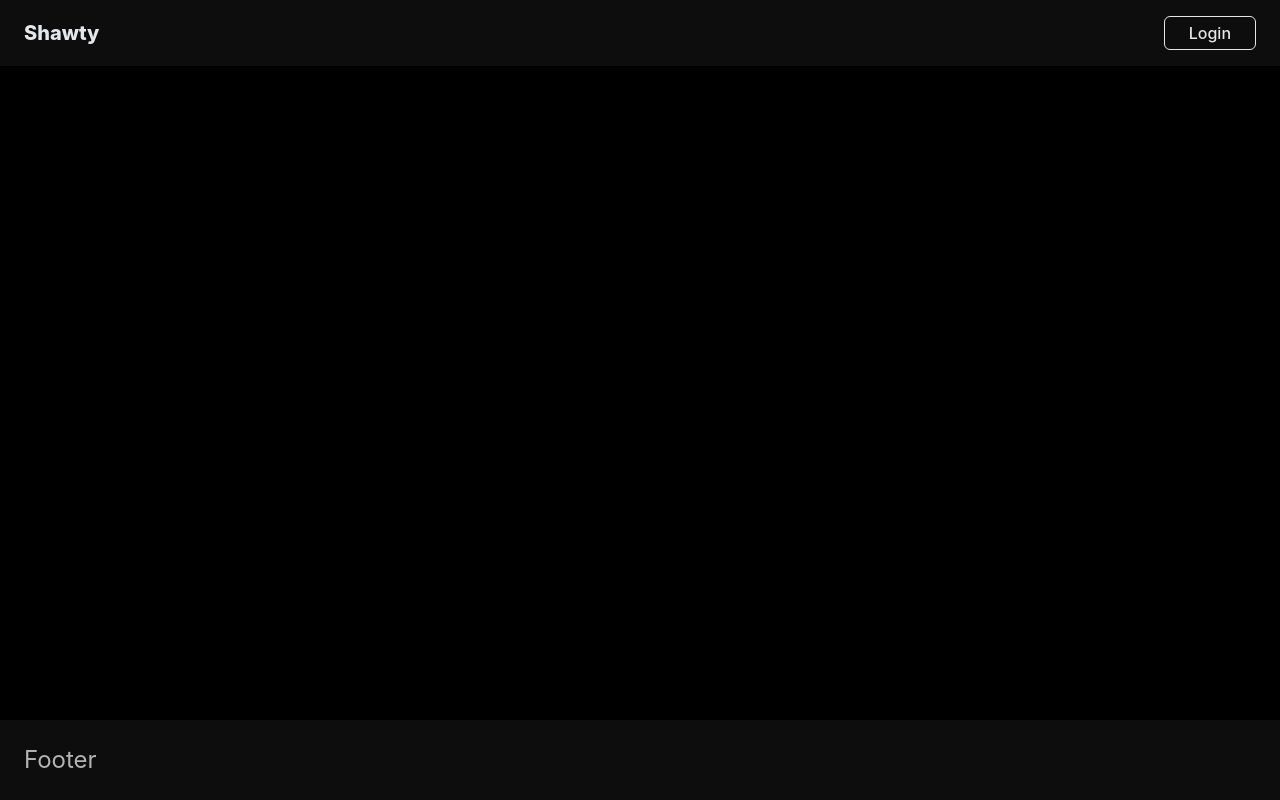
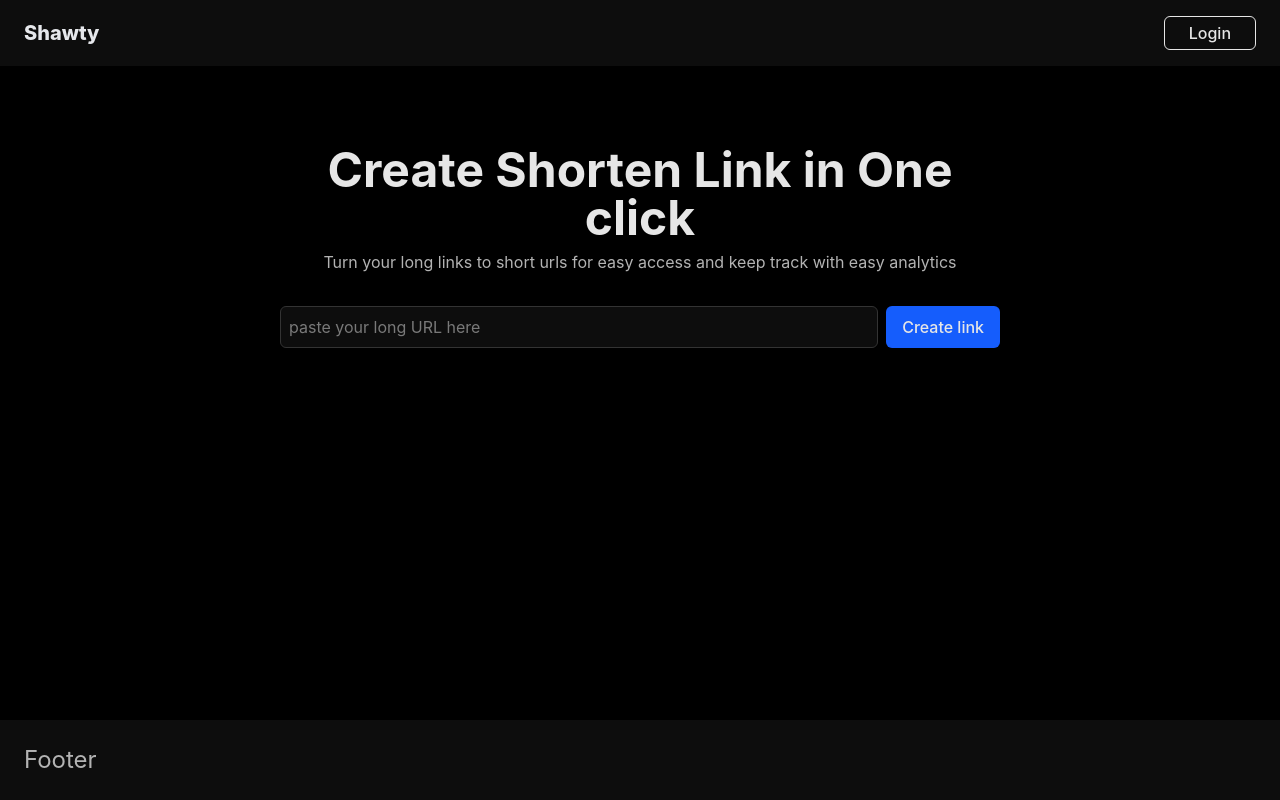
Before and after one commit to ShubhamQx/url-shortener, a React (Vite) app in the folder client/: page / in a window 1280 px wide. Built offline with nearby package versions, Linux system fonts and the light colour scheme; no server answers.

Commit message:
feat: add link API functions and ShortenForm to create shorten link

```diff
--- /dev/null
+++ b/client/src/api/links.ts
@@ -0,0 +1,21 @@
+import type { ApiResponse } from "@/types/api";
+import api from "./axios";
+import type { Link } from "@/types/link";
+
+const createLink = async (fullLink: string) => {
+  return await api.post<ApiResponse<Link>>("/links", { fullLink });
+};
+
+const getLinks = async () => {
+  return await api.get<ApiResponse<Link[]>>("/links");
+};
+
+const getLink = async () => {
+  return await api.get<ApiResponse<Link>>("/links/:code");
+};
+
+const deleteLink = async () => {
+  return await api.delete<ApiResponse<null>>("/links/:code");
+};
+
+export { createLink, getLinks, getLink, deleteLink };
--- /dev/null
+++ b/client/src/components/ShortenForm.tsx
@@ -0,0 +1,88 @@
+import { useState } from "react";
+import type { SubmitEvent } from "react";
+import { useNavigate, useOutletContext } from "react-router";
+import type { User } from "@/types/user";
+import { createLink } from "@/api/links";
+import axios from "axios";
+import type { ApiError } from "@/types/api";
+import type { Link } from "@/types/link";
+
+const ShortenForm = () => {
+  const user = useOutletContext<User | null>();
+  const navigate = useNavigate();
+
+  const [linkInput, setLinkInput] = useState<string>("");
+  const [isInputInvalid, setIsInputInvalid] = useState<boolean>(false);
+  const [isSubmitting, setIsSubmitting] = useState<boolean>(false);
+  const [createdLink, setCreatedLink] = useState<Link | null>(null);
+  const [error, setError] = useState<string | null>(null);
+  {
+    createdLink && console.log(createdLink);
+  }
+  {
+    error && console.log(error);
+  }
+
+  const handleSubmit = async (e: SubmitEvent<HTMLFormElement>) => {
+    e.preventDefault();
+
+    if (linkInput.trim() === "") {
+      setIsInputInvalid(true);
+      return;
+    }
+    setIsInputInvalid(false);
+
+    if (!user) {
+      navigate("/login");
+      return;
+    }
+
+    setError(null);
+    setCreatedLink(null);
+    setIsSubmitting(true);
+
+    try {
+      const res = await createLink(linkInput.trim());
+
+      setCreatedLink(res.data.data);
+      setLinkInput("");
+    } catch (err) {
+      if (axios.isAxiosError<ApiError>(err)) {
+        setError(err.response?.data.message ?? "Something went wrong...");
+      } else {
+        setError("Something went wrong...");
+      }
+    } finally {
+      setIsSubmitting(false);
+    }
+  };
+
+  return (
+    <div className="w-full">
+      <form className="w-full flex gap-2" onSubmit={handleSubmit}>
+        <input
+          type="text"
+          name="longURL"
+          placeholder="paste your long URL here"
+          value={linkInput}
+          onChange={(e) => setLinkInput(e.target.value)}
+          onFocus={() => setIsInputInvalid(false)}
+          autoComplete="off"
+          className={`flex-1 p-2 bg-foreground text-text-primary rounded-md border outline-none focus:bg-foreground/75 ${isInputInvalid ? "border-error" : "border-border"}`}
+        />
+        <button
+          type="submit"
+          disabled={isSubmitting}
+          className="bg-blue-600 hover:bg-blue-700 transition-colors py-2 px-4 font-medium text-text-primary rounded-md cursor-pointer disabled:opacity-60 active:bg-blue-800"
+        >
+          Create link
+        </button>
+      </form>
+      {isInputInvalid && (
+        <p className="text-sm text-error mt-1">Please enter a valid URL here</p>
+      )}
+    </div>
+  );
+};
+
+export default ShortenForm;
--- a/client/src/layouts/RootLayout.tsx
+++ b/client/src/layouts/RootLayout.tsx
@@ -21,14 +21,13 @@ export async function rootLoader() {
 
 const RootLayout = () => {
   const { user } = useLoaderData() as { user: User | null };
-  console.log(user);
 
   return (
     <div className="w-full max-w-360 mx-auto min-h-screen bg-background flex flex-col">
       <Header user={user} />
 
       <main className="flex-1">
-        <Outlet />
+        <Outlet context={user}/>
       </main>
 
       <Footer />
--- a/client/src/pages/Home.tsx
+++ b/client/src/pages/Home.tsx
@@ -1,9 +1,26 @@
-
+import type { User } from "@/types/user";
+import { useOutletContext } from "react-router";
+import ShortenForm from "@/components/ShortenForm";
 
 const Home = () => {
+  const user = useOutletContext<User | null>();
+
   return (
-    <div>Home</div>
-  )
-}
+    <div>
+      <div className="flex flex-col items-center justify-center mt-20 px-6 gap-8 w-full max-w-3xl mx-auto">
+        <div>
+          <h2 className="text-text-primary font-bold  text-5xl mb-2 text-center">
+            Create Shorten Link in One click
+          </h2>
+          <p className="text-text-muted text-center">
+            Turn your long links to short urls for easy access and keep track
+            with easy analytics
+          </p>
+        </div>
+        <ShortenForm />
+      </div>
+    </div>
+  );
+};
 
-export default Home
+export default Home;
--- /dev/null
+++ b/client/src/types/link.ts
@@ -0,0 +1,7 @@
+export interface Link {
+  id: string;
+  code: string;
+  fullLink: string;
+  clickCount: number;
+  createdAt: Date
+}
```
